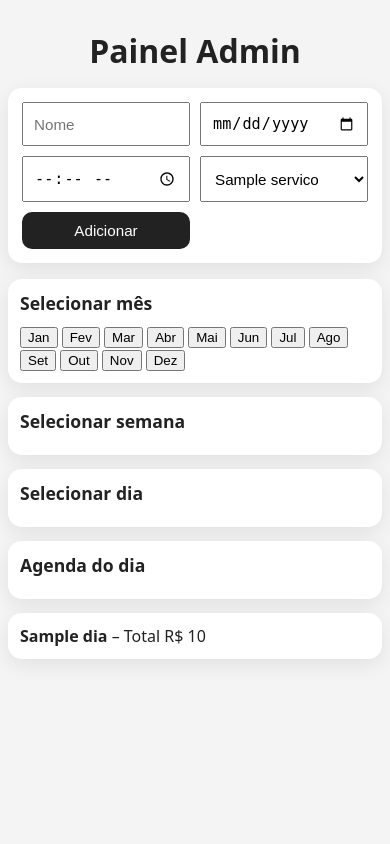
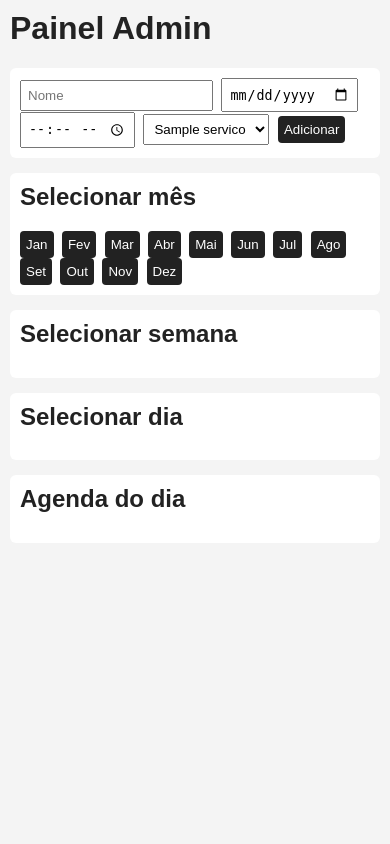
Before and after one commit to wessil170/agenda-nails-api, a FastAPI app: template templates/admin.html in a window 390 px wide. Run offline with FastAPI, Linux system fonts and the light colour scheme; the template is opened without the code that fills it: most values are stand-ins (such as "Sample title", 1, 10 or a date in 2020).

Commit message:
teste css admin mobile

```diff
--- a/static/style.css
+++ b/static/style.css
@@ -1,203 +1,82 @@
-/* ==========================
-   RESET BÁSICO
-   ========================== */
-
 * {
   box-sizing: border-box;
 }
 
 body {
   margin: 0;
-  font-family: system-ui, -apple-system, BlinkMacSystemFont, "Segoe UI",
-    Roboto, Helvetica, Arial, sans-serif;
-  background: #f7f7f7;
+  padding: 10px;
+  font-family: Arial, sans-serif;
+  background: #f4f4f4;
   color: #222;
 }
 
-/* ==========================
-   CLIENTE – BASE
-   ========================== */
+/* ======================
+   FORMULÁRIOS
+   ====================== */
 
-body.client-page {
-  background: #fff6f6;
-  min-height: 100vh;
-  padding: 16px;
+form {
+  background: #fff;
+  padding: 10px;
+  border-radius: 6px;
+  margin-bottom: 15px;
 }
 
-.client-title {
-  text-align: center;
-  font-size: 1.4rem;
-  margin-bottom: 20px;
-  font-weight: 600;
+input,
+select,
+button {
+  padding: 6px;
+  margin-right: 4px;
 }
 
-.client-card {
-  background: #fff;
-  border-radius: 18px;
-  padding: 18px;
-  max-width: 420px;
-  margin: 0 auto;
-  box-shadow: 0 10px 30px rgba(0, 0, 0, 0.08);
-}
-
-.client-card input,
-.client-card select {
-  width: 100%;
-  padding: 14px;
-  border-radius: 14px;
-  border: 1px solid #eee;
-  font-size: 1rem;
-  margin-bottom: 12px;
-}
-
-.client-card input:focus,
-.client-card select:focus {
-  outline: none;
-  border-color: #f4a7a3;
-}
-
-.client-btn {
-  width: 100%;
-  background: #f4a7a3;
+button {
+  background: #222;
   color: #fff;
   border: none;
-  padding: 16px;
-  border-radius: 18px;
-  font-size: 1rem;
-  font-weight: 600;
+  border-radius: 4px;
   cursor: pointer;
 }
 
-.client-btn:hover {
-  background: #e98985;
+/* ======================
+   SEÇÕES
+   ====================== */
+
+section {
+  background: #fff;
+  padding: 10px;
+  border-radius: 6px;
+  margin-bottom: 15px;
 }
 
-/* ==========================
-   ADMIN – BASE
-   ========================== */
-
-body.admin-page {
-  min-height: 100vh;
-  background: #f4f4f4;
+h1, h2, h3 {
+  margin-top: 0;
 }
 
-.admin-wrapper {
-  min-height: 100vh;
-  display: flex;
-  flex-direction: column;
-  padding: 12px;
+/* ======================
+   LISTAS / AGENDA
+   ====================== */
+
+ul {
+  list-style: none;
+  padding-left: 0;
 }
 
-.admin-wrapper h1 {
-  text-align: center;
-  margin-bottom: 16px;
-}
-
-/* ==========================
-   ADMIN – FORMULÁRIO
-   ========================== */
-
-.admin-wrapper form {
-  background: #fff;
-  padding: 14px;
-  border-radius: 14px;
-  margin-bottom: 16px;
-  box-shadow: 0 6px 20px rgba(0, 0, 0, 0.08);
-
-  display: grid;
-  grid-template-columns: repeat(auto-fit, minmax(140px, 1fr));
-  gap: 10px;
-}
-
-.admin-wrapper form input,
-.admin-wrapper form select,
-.admin-wrapper form button {
-  padding: 10px;
-  font-size: 0.95rem;
-}
-
-.admin-wrapper form button {
-  background: #222;
-  color: #fff;
-  border: none;
-  border-radius: 10px;
-  cursor: pointer;
-}
-
-/* ==========================
-   ADMIN – SEÇÕES / LISTA
-   ========================== */
-
-.admin-wrapper section {
-  background: #fff;
-  padding: 14px;
-  border-radius: 14px;
-  margin-bottom: 14px;
-  box-shadow: 0 6px 20px rgba(0, 0, 0, 0.08);
-}
-
-.admin-wrapper h2 {
-  margin: 0 0 10px 0;
-  font-size: 1.1rem;
-}
-
-.admin-wrapper h3 {
-  margin: 10px 0 6px 0;
-  font-size: 0.95rem;
-  font-weight: 600;
-}
-
-/* ==========================
-   ADMIN – AGENDA
-   ========================== */
-
-.admin-wrapper ul {
-  list-style: none;
-  padding: 0;
-  margin: 0;
-}
-
-.admin-wrapper li {
+li {
+  padding: 6px 0;
   display: flex;
   justify-content: space-between;
   align-items: center;
-
-  padding: 12px;
-  margin-bottom: 8px;
-
-  background: #fafafa;
-  border-radius: 12px;
-  box-shadow: 0 4px 12px rgba(0, 0, 0, 0.05);
-
-  font-size: 0.95rem;
 }
 
 /* botão cancelar */
-.admin-wrapper li button {
-  min-width: 42px;
-  min-height: 42px;
+li button {
+  background: #e74c3c;
   border-radius: 50%;
-  border: none;
-  background: #ff5b5b;
-  color: #fff;
-  font-size: 1rem;
-  cursor: pointer;
+  width: 28px;
+  height: 28px;
+  font-size: 14px;
+  padding: 0;
 }
 
-/* ==========================
-   ADMIN – MOBILE (AJUSTE FINO)
-   ========================== */
-
-@media (max-width: 768px) {
-  .admin-wrapper {
-    padding: 8px;
-  }
-
-  .admin-wrapper section {
-    padding: 12px;
-  }
-
-  .admin-wrapper li {
-    font-size: 1rem;
-  }
+.admin-old-content {
+  display: none;
 }
--- a/templates/admin.html
+++ b/templates/admin.html
@@ -5,8 +5,7 @@
   <title>Painel Admin</title>
   <link rel="stylesheet" href="/static/style.css">
 </head>
-<body class="admin-page">
-<div class="admin-wrapper">
+<body>
 
 <h1>Painel Admin</h1>
 
@@ -255,6 +254,5 @@ monthButtons.forEach(btn => {
 });
 </script>
 
-</div>
 </body>
 </html>
```
